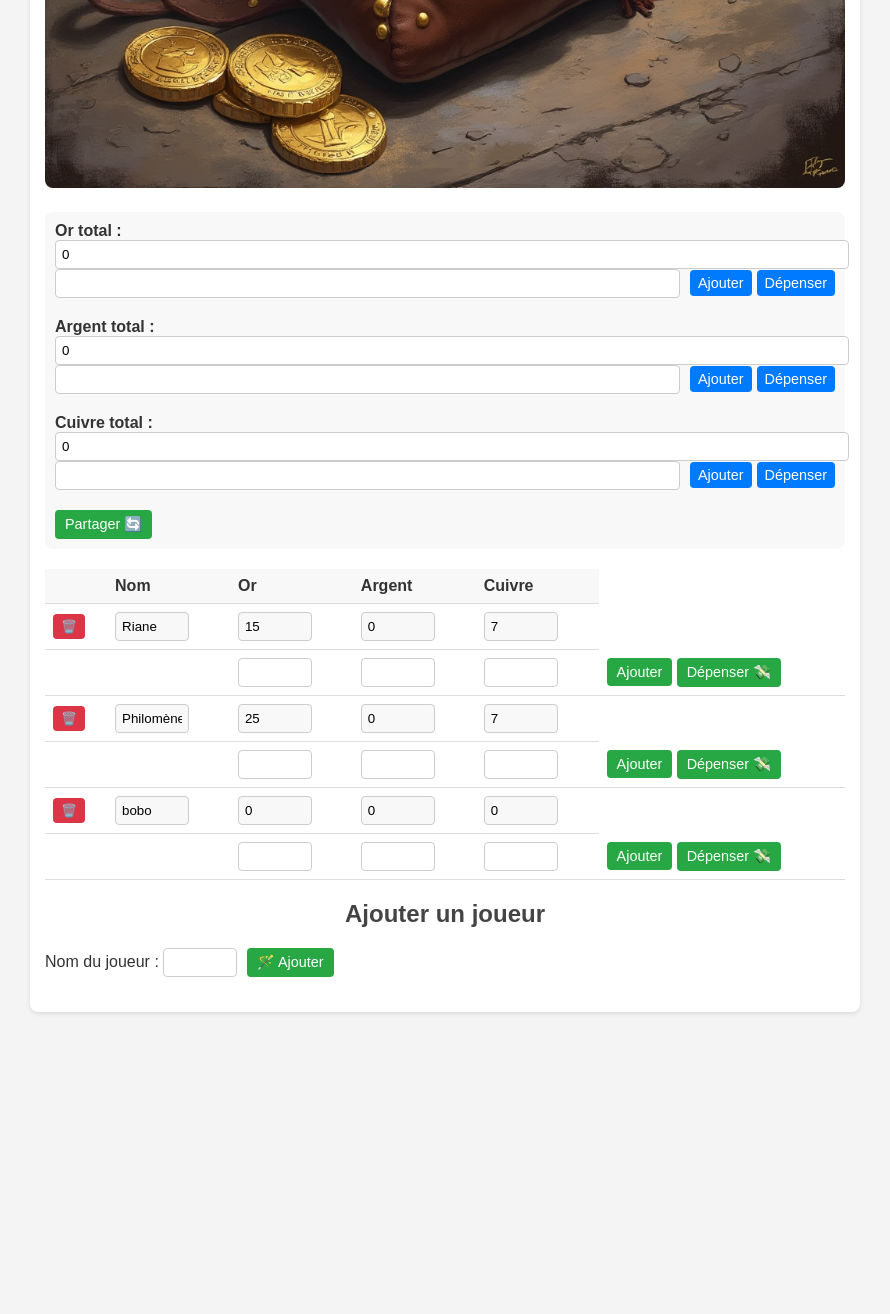
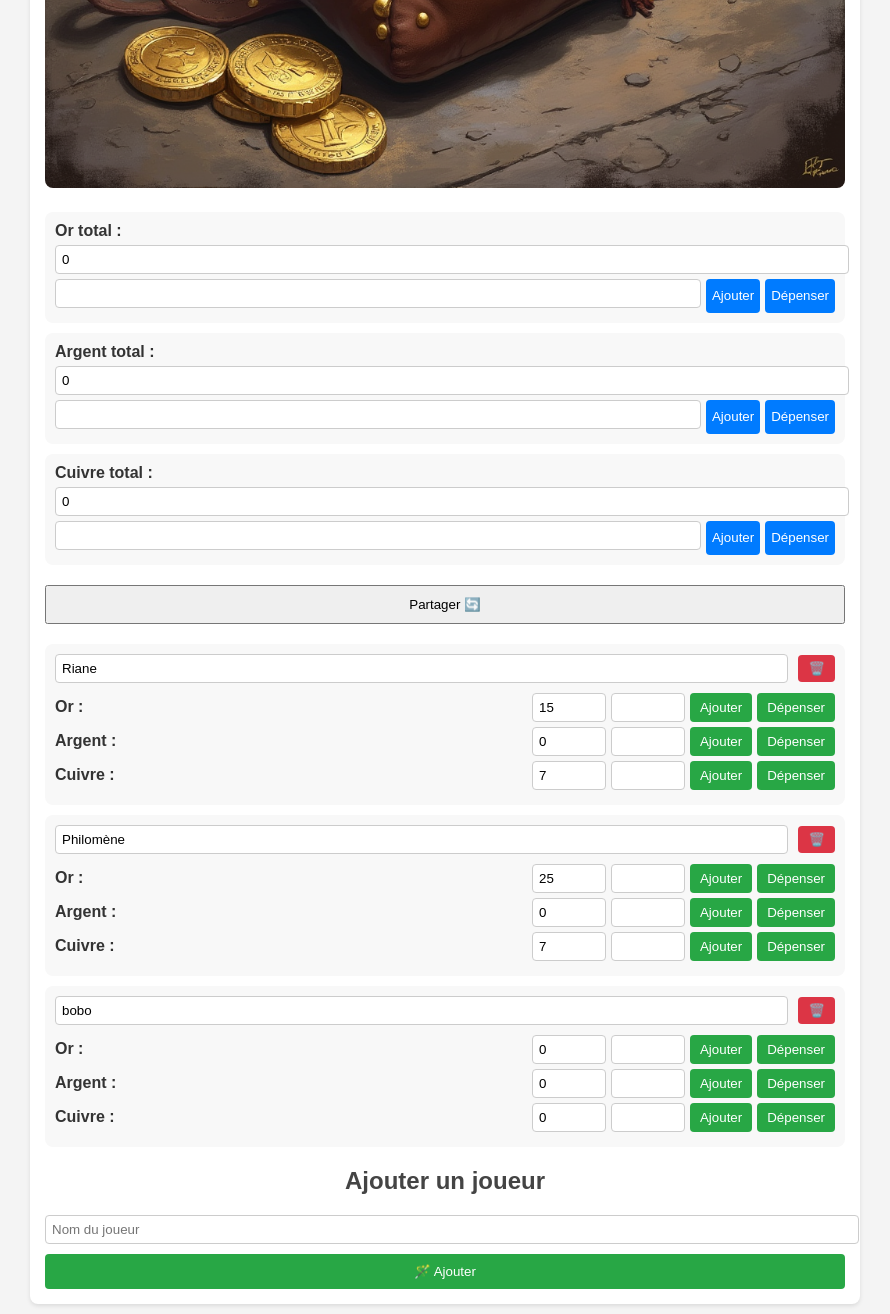
Before and after one commit to Moze75/DND-bourse, a Flask app: page / in a window 1280 px wide. Shown: the part 718-2032 px from the top of the page, without its empty margins (195-1085 px from the left). Before the commit the page ends 1732 px from the top, so only its background shows below. Run offline with Flask 3, Linux system fonts and the light colour scheme.

Commit message:
Mise à jour de app.py et index.html

```diff
--- a/templates/index.html
+++ b/templates/index.html
@@ -16,41 +16,6 @@
             color: #444;
             text-align: center;
         }
-        table {
-            width: 100%;
-            border-collapse: collapse;
-            margin-bottom: 20px;
-        }
-        th, td {
-            padding: 8px;
-            text-align: left;
-            border-bottom: 1px solid #ddd;
-        }
-        th {
-            background-color: #f8f8f8;
-        }
-        form {
-            margin-bottom: 20px;
-        }
-        input[type="text"], input[type="number"] {
-            padding: 6px;
-            margin-right: 5px;
-            border: 1px solid #ccc;
-            border-radius: 4px;
-            width: 60px; /* Largeur réduite */
-        }
-        button {
-            padding: 6px 10px;
-            background-color: #28a745;
-            color: white;
-            border: none;
-            border-radius: 4px;
-            cursor: pointer;
-            font-size: 0.9em;
-        }
-        button:hover {
-            background-color: #218838;
-        }
         .container {
             max-width: 800px;
             margin: 0 auto;
@@ -64,124 +29,129 @@
             margin-bottom: 20px;
         }
         .header img {
-            max-width: 100%; /* L'image s'adapte à la largeur de l'écran */
+            max-width: 100%;
             height: auto;
             border-radius: 8px;
         }
         .total-money {
-            display: flex;
-            flex-wrap: wrap; /* Permet aux éléments de passer à la ligne sur les petits écrans */
-            justify-content: space-between;
-            align-items: center;
             margin-bottom: 20px;
+        }
+        .total-money .currency-block {
+            background-color: #f8f8f8;
             padding: 10px;
-            background-color: #f8f8f8;
             border-radius: 8px;
-        }
-        .total-money div {
-            flex: 1 1 100%; /* Les éléments prennent toute la largeur sur les petits écrans */
             margin-bottom: 10px;
         }
         .total-money label {
             font-weight: bold;
-            display: block; /* Le label est sur une ligne séparée */
+            display: block;
+            margin-bottom: 5px;
         }
         .total-money input {
-            width: 100%; /* Les champs prennent toute la largeur disponible */
+            width: 100%;
+            padding: 6px;
+            border: 1px solid #ccc;
+            border-radius: 4px;
+            margin-bottom: 5px;
         }
-        .money-controls {
+        .total-money .money-controls {
+            display: flex;
+            gap: 5px;
+        }
+        .total-money .money-controls button {
+            flex: 1;
+            padding: 6px;
+            background-color: #007bff;
+            color: white;
+            border: none;
+            border-radius: 4px;
+            cursor: pointer;
+        }
+        .total-money .money-controls button:hover {
+            background-color: #0056b3;
+        }
+        .player-block {
+            background-color: #f8f8f8;
+            padding: 10px;
+            border-radius: 8px;
+            margin-bottom: 10px;
+        }
+        .player-block .player-header {
             display: flex;
             align-items: center;
-            gap: 5px; /* Espacement entre les éléments */
+            justify-content: space-between;
+            margin-bottom: 10px;
         }
-        .money-controls button {
-            margin: 0;
-            padding: 5px 8px;
-            background-color: #007bff;
+        .player-block .player-header input {
+            flex: 1;
+            padding: 6px;
+            border: 1px solid #ccc;
+            border-radius: 4px;
+            margin-right: 10px;
         }
-        .money-controls button:hover {
-            background-color: #0056b3;
-        }
-        .delete-button {
+        .player-block .player-header button {
             background-color: #dc3545;
             color: white;
             border: none;
             border-radius: 4px;
+            padding: 6px 10px;
             cursor: pointer;
-            padding: 5px 8px;
-            font-size: 0.8em;
         }
-        .delete-button:hover {
+        .player-block .player-header button:hover {
             background-color: #c82333;
         }
-        .editable-name, .editable-money {
+        .player-block .currency-row {
+            display: flex;
+            align-items: center;
+            gap: 5px;
+            margin-bottom: 5px;
+        }
+        .player-block .currency-row label {
+            flex: 1;
+            font-weight: bold;
+        }
+        .player-block .currency-row input {
+            width: 60px;
+            padding: 6px;
             border: 1px solid #ccc;
-            padding: 5px;
             border-radius: 4px;
-            background-color: #f8f8f8;
-            width: 60px; /* Largeur réduite */
         }
-        .add-form {
+        .player-block .currency-row .money-controls {
             display: flex;
-            flex-wrap: wrap; /* Les éléments passent à la ligne sur les petits écrans */
             gap: 5px;
-            margin-top: 10px;
         }
-        .add-form input {
-            width: 60px; /* Largeur réduite */
+        .player-block .currency-row .money-controls button {
+            padding: 6px 10px;
+            background-color: #28a745;
+            color: white;
+            border: none;
+            border-radius: 4px;
+            cursor: pointer;
         }
-        .add-form button {
-            width: 100%; /* Le bouton prend toute la largeur */
+        .player-block .currency-row .money-controls button:hover {
+            background-color: #218838;
         }
-        .player-row {
-            display: flex;
-            flex-direction: column;
+        .add-player-form {
+            margin-top: 20px;
         }
-
-        /* Styles spécifiques pour les petits écrans */
-        @media (max-width: 600px) {
-            .total-money div {
-                flex: 1 1 100%; /* Les éléments prennent toute la largeur */
-            }
-            .total-money input {
-                width: 100%; /* Les champs prennent toute la largeur */
-            }
-            .money-controls {
-                flex-direction: column; /* Les boutons sont empilés verticalement */
-            }
-            .editable-name, .editable-money {
-                width: 100%; /* Les champs prennent toute la largeur */
-            }
-            .add-form input {
-                width: 100%; /* Les champs prennent toute la largeur */
-            }
-            table, thead, tbody, th, td, tr {
-                display: block; /* Convertir la table en bloc pour les petits écrans */
-            }
-            th {
-                position: absolute;
-                top: -9999px;
-                left: -9999px; /* Cacher les en-têtes de la table */
-            }
-            tr {
-                border: 1px solid #ccc;
-                margin-bottom: 10px; /* Espacement entre les lignes */
-            }
-            td {
-                border: none;
-                position: relative;
-                padding-left: 50%; /* Décalage pour les labels */
-            }
-            td:before {
-                position: absolute;
-                top: 6px;
-                left: 6px;
-                width: 45%;
-                padding-right: 10px;
-                white-space: nowrap;
-                content: attr(data-label); /* Afficher les labels */
-                font-weight: bold;
-            }
+        .add-player-form input {
+            width: 100%;
+            padding: 6px;
+            border: 1px solid #ccc;
+            border-radius: 4px;
+            margin-bottom: 10px;
+        }
+        .add-player-form button {
+            width: 100%;
+            padding: 10px;
+            background-color: #28a745;
+            color: white;
+            border: none;
+            border-radius: 4px;
+            cursor: pointer;
+        }
+        .add-player-form button:hover {
+            background-color: #218838;
         }
     </style>
 </head>
@@ -194,91 +164,77 @@
 
         <!-- Section pour le total d'or, d'argent et de cuivre -->
         <div class="total-money">
-            <div>
+            <div class="currency-block">
                 <label for="total_gold">Or total :</label>
-                <input type="number" id="total_gold" name="total_gold" min="0" required onchange="updateTotal('gold')" value="{{ totals.gold }}">
+                <input type="number" id="total_gold" name="total_gold" min="0" required onchange="updateTotal('gold')" value="{{ totals.gold }}" readonly>
                 <div class="money-controls">
                     <input type="number" id="add_gold" placeholder="" min="0">
                     <button type="button" onclick="addToTotal('gold')">Ajouter</button>
                     <button type="button" onclick="spendFromTotal('gold')">Dépenser</button>
                 </div>
             </div>
-            <div>
+            <div class="currency-block">
                 <label for="total_silver">Argent total :</label>
-                <input type="number" id="total_silver" name="total_silver" min="0" required onchange="updateTotal('silver')" value="{{ totals.silver }}">
+                <input type="number" id="total_silver" name="total_silver" min="0" required onchange="updateTotal('silver')" value="{{ totals.silver }}" readonly>
                 <div class="money-controls">
                     <input type="number" id="add_silver" placeholder="" min="0">
                     <button type="button" onclick="addToTotal('silver')">Ajouter</button>
                     <button type="button" onclick="spendFromTotal('silver')">Dépenser</button>
                 </div>
             </div>
-            <div>
+            <div class="currency-block">
                 <label for="total_copper">Cuivre total :</label>
-                <input type="number" id="total_copper" name="total_copper" min="0" required onchange="updateTotal('copper')" value="{{ totals.copper }}">
+                <input type="number" id="total_copper" name="total_copper" min="0" required onchange="updateTotal('copper')" value="{{ totals.copper }}" readonly>
                 <div class="money-controls">
                     <input type="number" id="add_copper" placeholder="" min="0">
                     <button type="button" onclick="addToTotal('copper')">Ajouter</button>
                     <button type="button" onclick="spendFromTotal('copper')">Dépenser</button>
                 </div>
             </div>
-            <button type="button" onclick="shareMoney()">Partager 🔄</button>
+            <button type="button" onclick="shareMoney()" style="width: 100%; padding: 10px; margin-top: 10px;">Partager 🔄</button>
         </div>
 
         <!-- Liste des joueurs -->
-        <table id="players-table">
-            <thead>
-                <tr>
-                    <th></th>
-                    <th>Nom</th>
-                    <th>Or</th>
-                    <th>Argent</th>
-                    <th>Cuivre</th>
-                </tr>
-            </thead>
-            <tbody>
-                {% for player, money in players.items() %}
-                <tr id="player-{{ player }}">
-                    <td data-label="Actions">
-                        <button class="delete-button" onclick="deletePlayer('{{ player }}')">🗑️</button>
-                    </td>
-                    <td data-label="Nom">
-                        <input type="text" class="editable-name" id="name-{{ player }}" value="{{ player }}" onchange="updateName('{{ player }}')">
-                    </td>
-                    <td data-label="Or">
-                        <input type="number" class="editable-money" id="{{ player }}-gold" value="{{ money['gold'] }}" onchange="updateMoneyDirect('{{ player }}', 'gold')">
-                    </td>
-                    <td data-label="Argent">
-                        <input type="number" class="editable-money" id="{{ player }}-silver" value="{{ money['silver'] }}" onchange="updateMoneyDirect('{{ player }}', 'silver')">
-                    </td>
-                    <td data-label="Cuivre">
-                        <input type="number" class="editable-money" id="{{ player }}-copper" value="{{ money['copper'] }}" onchange="updateMoneyDirect('{{ player }}', 'copper')">
-                    </td>
-                </tr>
-                <tr class="add-row">
-                    <td colspan="2" data-label="Actions"></td>
-                    <td data-label="Ajouter Or">
-                        <input type="number" id="add-gold-{{ player }}" placeholder="" min="0">
-                    </td>
-                    <td data-label="Ajouter Argent">
-                        <input type="number" id="add-silver-{{ player }}" placeholder="" min="0">
-                    </td>
-                    <td data-label="Ajouter Cuivre">
-                        <input type="number" id="add-copper-{{ player }}" placeholder="" min="0">
-                    </td>
-                    <td data-label="Actions">
-                        <button type="button" onclick="addMoney('{{ player }}')">Ajouter</button>
-                        <button type="button" onclick="spendMoney('{{ player }}')">Dépenser 💸</button>
-                    </td>
-                </tr>
-                {% endfor %}
-            </tbody>
-        </table>
+        {% for player, money in players.items() %}
+        <div class="player-block">
+            <div class="player-header">
+                <input type="text" class="editable-name" id="name-{{ player }}" value="{{ player }}" onchange="updateName('{{ player }}')">
+                <button class="delete-button" onclick="deletePlayer('{{ player }}')">🗑️</button>
+            </div>
+            <div class="currency-row">
+                <label>Or :</label>
+                <input type="number" class="editable-money" id="{{ player }}-gold" value="{{ money['gold'] }}" readonly>
+                <div class="money-controls">
+                    <input type="number" id="add-gold-{{ player }}" placeholder="" min="0">
+                    <button type="button" onclick="addMoney('{{ player }}', 'gold')">Ajouter</button>
+                    <button type="button" onclick="spendMoney('{{ player }}', 'gold')">Dépenser</button>
+                </div>
+            </div>
+            <div class="currency-row">
+                <label>Argent :</label>
+                <input type="number" class="editable-money" id="{{ player }}-silver" value="{{ money['silver'] }}" readonly>
+                <div class="money-controls">
+                    <input type="number" id="add-silver-{{ player }}" placeholder="" min="0">
+                    <button type="button" onclick="addMoney('{{ player }}', 'silver')">Ajouter</button>
+                    <button type="button" onclick="spendMoney('{{ player }}', 'silver')">Dépenser</button>
+                </div>
+            </div>
+            <div class="currency-row">
+                <label>Cuivre :</label>
+                <input type="number" class="editable-money" id="{{ player }}-copper" value="{{ money['copper'] }}" readonly>
+                <div class="money-controls">
+                    <input type="number" id="add-copper-{{ player }}" placeholder="" min="0">
+                    <button type="button" onclick="addMoney('{{ player }}', 'copper')">Ajouter</button>
+                    <button type="button" onclick="spendMoney('{{ player }}', 'copper')">Dépenser</button>
+                </div>
+            </div>
+        </div>
+        {% endfor %}
 
         <!-- Ajouter un joueur -->
         <h2>Ajouter un joueur</h2>
-        <form id="add-player-form" onsubmit="event.preventDefault(); addPlayer();">
-            <label for="player_name">Nom du joueur :</label>
-            <input type="text" id="player_name" name="player_name" required>
+        <form class="add-player-form" id="add-player-form" onsubmit="event.preventDefault(); addPlayer();">
+            <input type="text" id="player_name" name="player_name" placeholder="Nom du joueur" required>
             <button type="submit">🪄 Ajouter</button>
         </form>
     </div>
@@ -352,17 +308,14 @@
         }
 
         // Fonction pour ajouter de l'argent à un joueur
-        async function addMoney(player) {
-            const gold = parseInt(document.getElementById(`add-gold-${player}`).value) || 0;
-            const silver = parseInt(document.getElementById(`add-silver-${player}`).value) || 0;
-            const copper = parseInt(document.getElementById(`add-copper-${player}`).value) || 0;
-
+        async function addMoney(player, currency) {
+            const amount = parseInt(document.getElementById(`add-${currency}-${player}`).value) || 0;
             const response = await fetch('/add_money', {
                 method: 'POST',
                 headers: {
                     'Content-Type': 'application/x-www-form-urlencoded',
                 },
-                body: `player_name=${player}&gold=${gold}&silver=${silver}&copper=${copper}`,
+                body: `player_name=${player}&${currency}=${amount}`,
             });
 
             if (response.ok) {
@@ -371,17 +324,14 @@
         }
 
         // Fonction pour dépenser de l'argent d'un joueur
-        async function spendMoney(player) {
-            const gold = parseInt(document.getElementById(`add-gold-${player}`).value) || 0;
-            const silver = parseInt(document.getElementById(`add-silver-${player}`).value) || 0;
-            const copper = parseInt(document.getElementById(`add-copper-${player}`).value) || 0;
-
+        async function spendMoney(player, currency) {
+            const amount = parseInt(document.getElementById(`add-${currency}-${player}`).value) || 0;
             const response = await fetch('/spend_money', {
                 method: 'POST',
                 headers: {
                     'Content-Type': 'application/x-www-form-urlencoded',
                 },
-                body: `player_name=${player}&gold=${gold}&silver=${silver}&copper=${copper}`,
+                body: `player_name=${player}&${currency}=${amount}`,
             });
 
             if (response.ok) {
@@ -419,38 +369,6 @@
                 location.reload();
             }
         }
-
-        // Fonction pour mettre à jour l'argent directement
-        async function updateMoneyDirect(player, currency) {
-            const amount = parseInt(document.getElementById(`${player}-${currency}`).value) || 0;
-            const response = await fetch('/update_money_direct', {
-                method: 'POST',
-                headers: {
-                    'Content-Type': 'application/x-www-form-urlencoded',
-                },
-                body: `player_name=${player}&currency=${currency}&amount=${amount}`,
-            });
-
-            if (response.ok) {
-                location.reload();
-            }
-        }
-
-        // Fonction pour mettre à jour les totaux
-        async function updateTotal(currency) {
-            const amount = parseInt(document.getElementById(`total_${currency}`).value) || 0;
-            const response = await fetch('/update_total', {
-                method: 'POST',
-                headers: {
-                    'Content-Type': 'application/x-www-form-urlencoded',
-                },
-                body: `currency=${currency}&amount=${amount}`,
-            });
-
-            if (response.ok) {
-                location.reload();
-            }
-        }
     </script>
 </body>
 </html>
```
